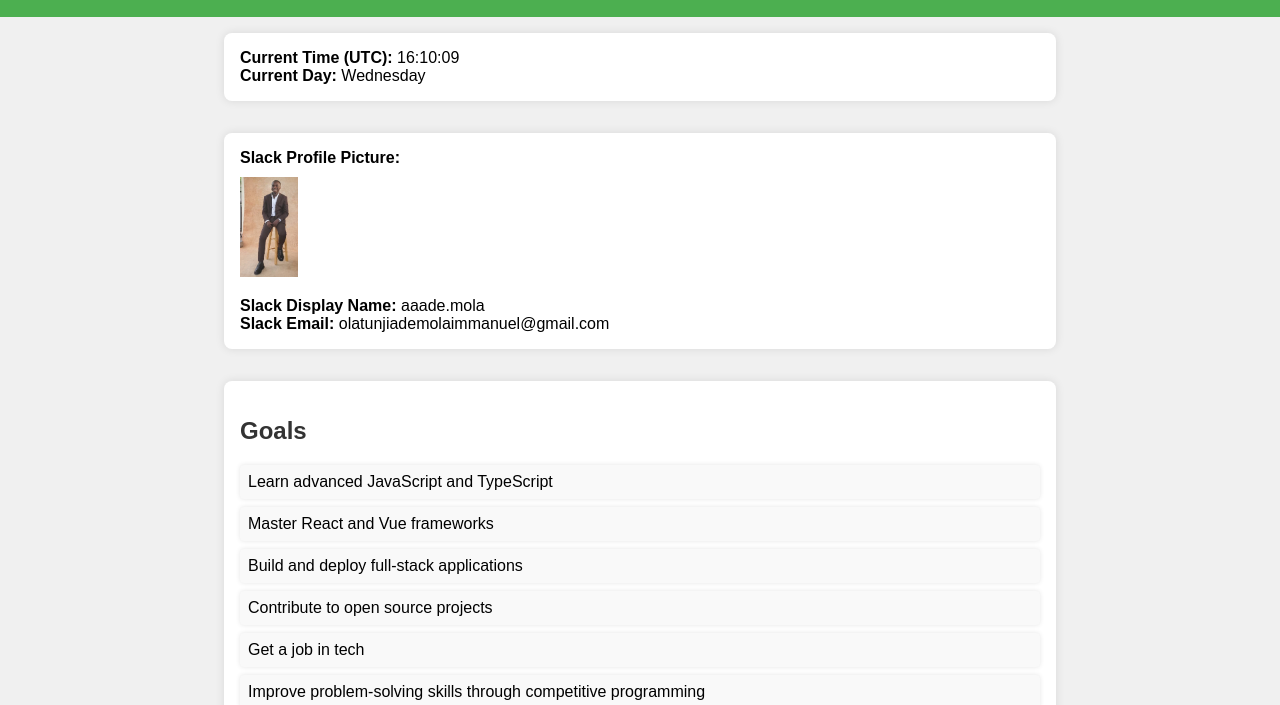
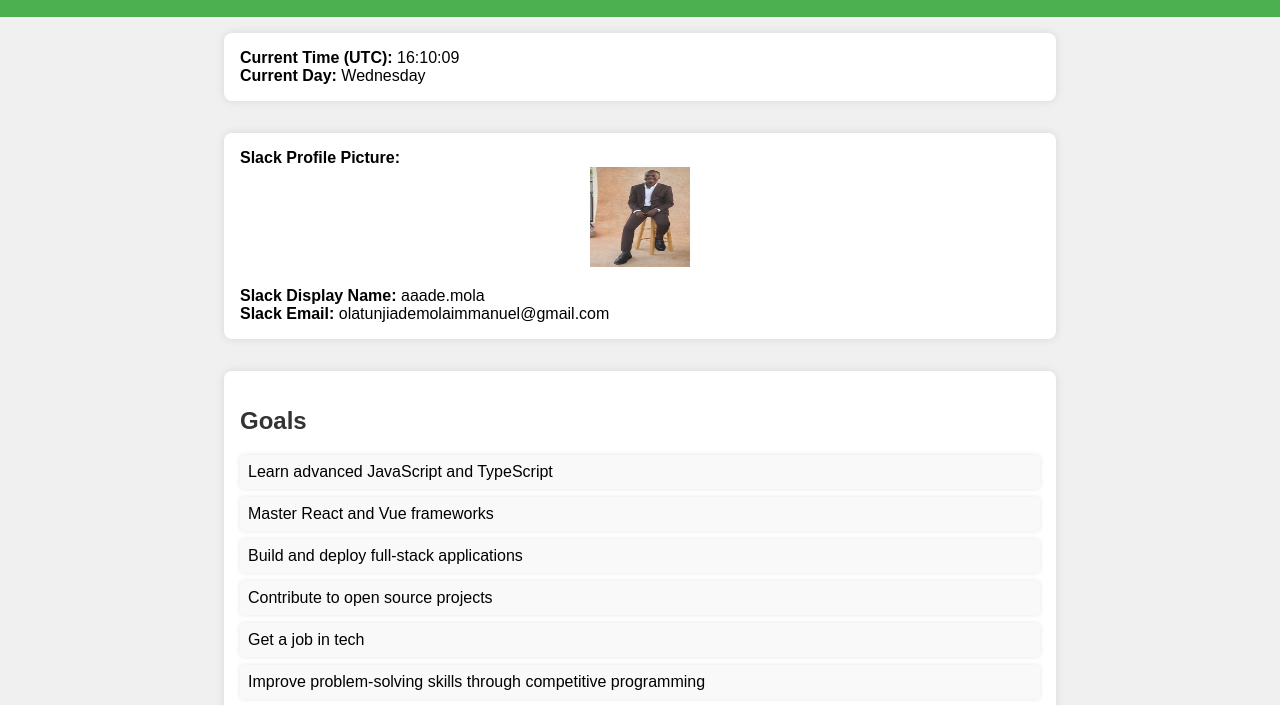
Before and after one commit to aaade-pm/HNG-STAGE-1, a plain HTML site: page index.html in a window 1280 px wide. Shown: the part 95-800 px from the top of the page. Drawn offline with Linux system fonts and the light colour scheme.

Commit message:
second commit

```diff
--- a/index.html
+++ b/index.html
@@ -25,11 +25,13 @@
     <section id="slack-info">
       <div class="slack-profile">
         <strong>Slack Profile Picture:</strong>
-        <img
-          src="images/fyw-crop.jpg"
-          alt="Slack Profile Picture"
-          data-testid="slackProfilePicture"
-        />
+        <div class="profile-img">
+          <img
+            src="images/fyw-crop.jpg"
+            alt="Slack Profile Picture"
+            data-testid="slackProfilePicture"
+          />
+        </div>
       </div>
       <div class="slack-details">
         <strong>Slack Display Name:</strong>
--- a/style.css
+++ b/style.css
@@ -43,13 +43,17 @@ li {
   box-shadow: 0 0 5px rgba(0, 0, 0, 0.1);
 }
 
+.profile-img {
+  width: 100px;
+  height: 100px;
+  border-radius: 50%;
+  display: block;
+  margin: 0 auto;
+}
+
 img {
-  width: auto;
-  height: auto;
-  max-width: 100px;
-  max-height: 100px;
-  display: block;
-  margin-top: 10px;
+  width: 100%;
+  height: 100%;
 }
 
 .slack-details {
```
